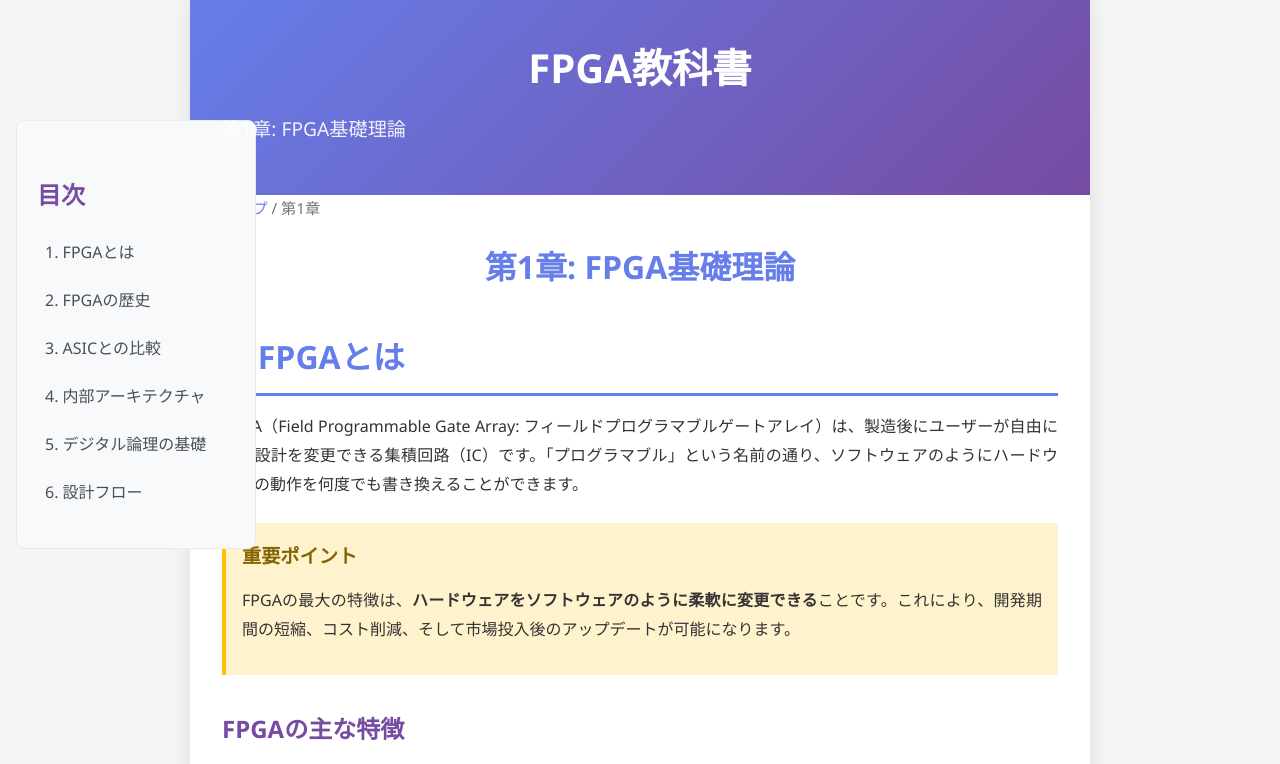
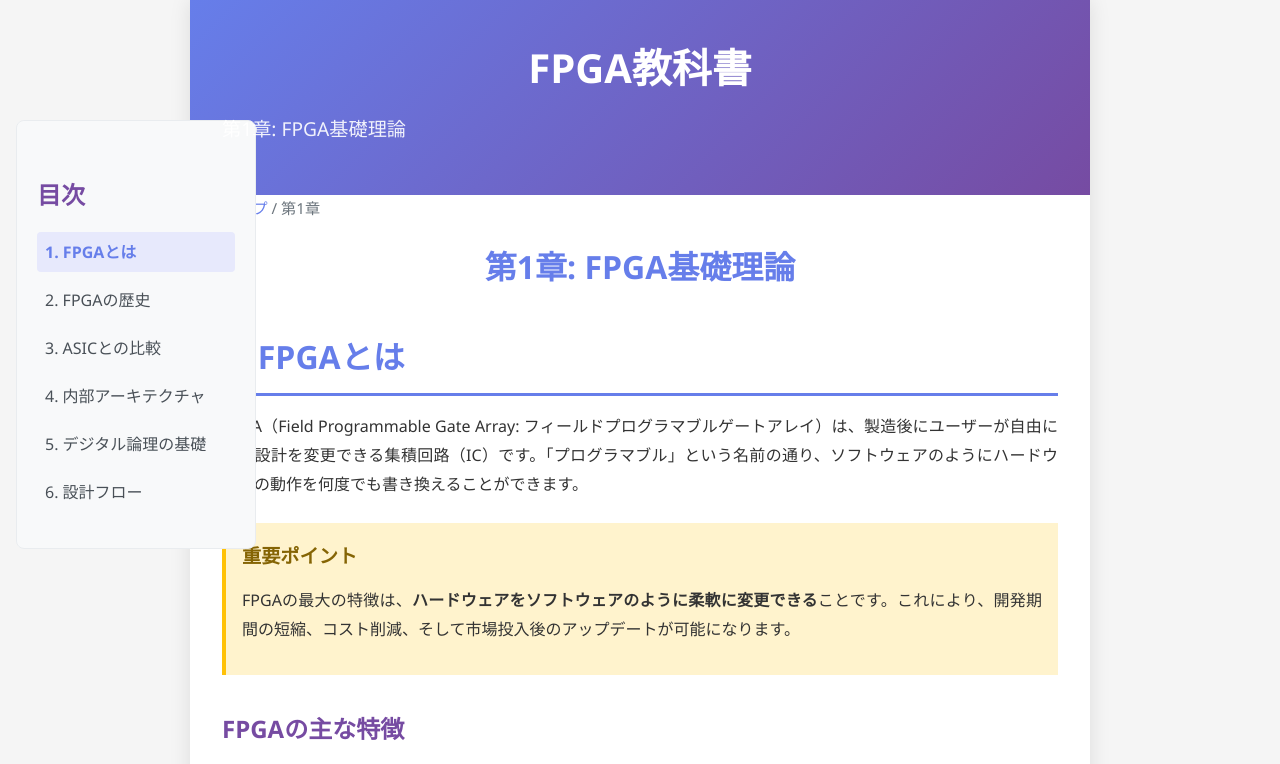
Before and after one commit to k-masahiro116/fpga-textbook, a plain HTML site: page chapters/ch01-fundamentals.html in a window 1280 px wide. Shown: the top 764 px of the page. Drawn offline with Linux system fonts and the light colour scheme.

Commit message:
目次のスクロール連動ハイライト

```diff
--- a/assets/styles.css
+++ b/assets/styles.css
@@ -110,6 +110,12 @@ nav a:hover {
 .sidebar a:hover {
     background-color: #e7e9fc;
     color: #667eea;
+}
+
+.sidebar a.active {
+    background-color: #e7e9fc;
+    color: #667eea;
+    font-weight: 600;
 }
 
 
--- a/chapters/ch01-fundamentals.html
+++ b/chapters/ch01-fundamentals.html
@@ -580,5 +580,37 @@ FPGA設計フロー
         </footer>
     </div>
 
+    <script>
+        const toc = document.getElementById('toc');
+        const tocLinks = Array.from(toc.querySelectorAll('a[href^="#"]'));
+        const sections = tocLinks
+            .map(link => document.querySelector(link.getAttribute('href')))
+            .filter(Boolean);
+
+        const setActiveLink = (id) => {
+            tocLinks.forEach(link => {
+                const href = link.getAttribute('href');
+                link.classList.toggle('active', href === `#${id}`);
+            });
+        };
+
+        const observer = new IntersectionObserver((entries) => {
+            entries.forEach(entry => {
+                if (entry.isIntersecting) {
+                    setActiveLink(entry.target.id);
+                }
+            });
+        }, {
+            rootMargin: '-20% 0px -70% 0px',
+            threshold: 0
+        });
+
+        sections.forEach(section => observer.observe(section));
+
+        if (sections.length > 0) {
+            setActiveLink(sections[0].id);
+        }
+    </script>
+
 </body>
 </html>
```
